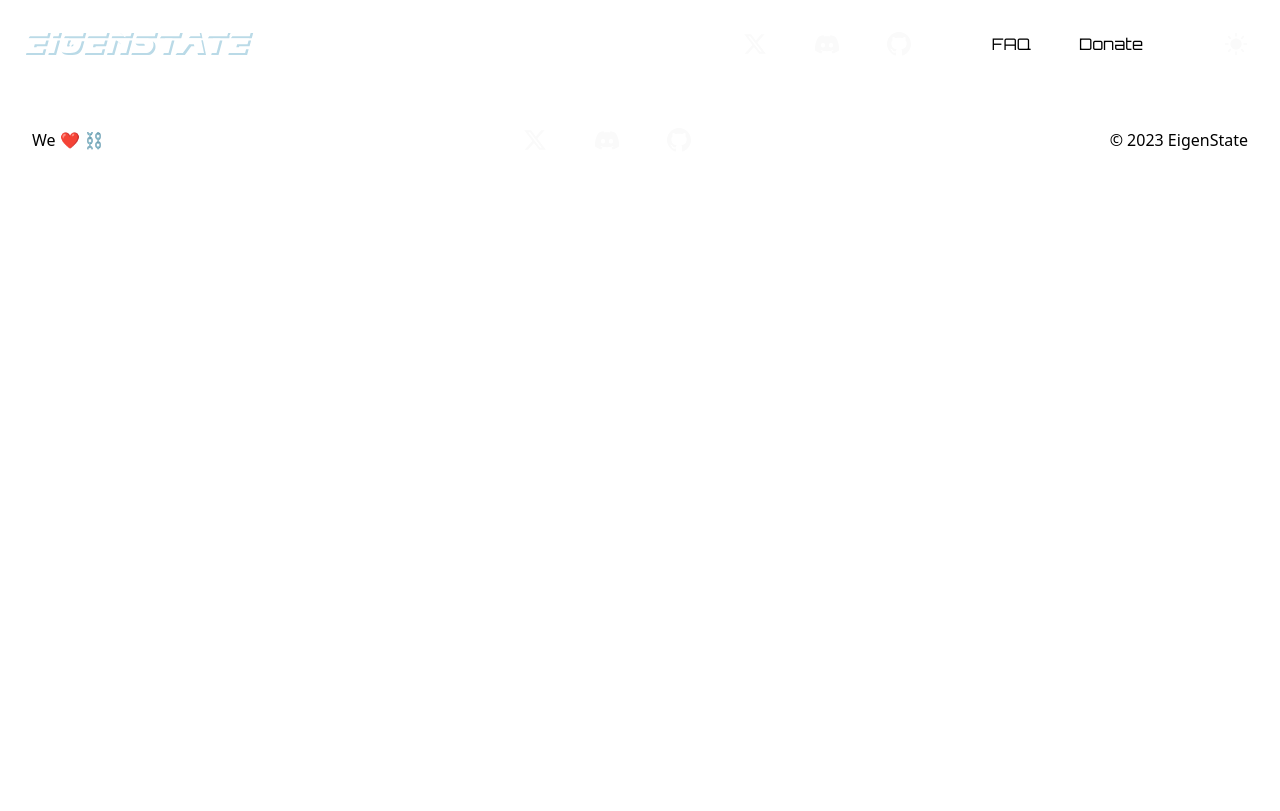
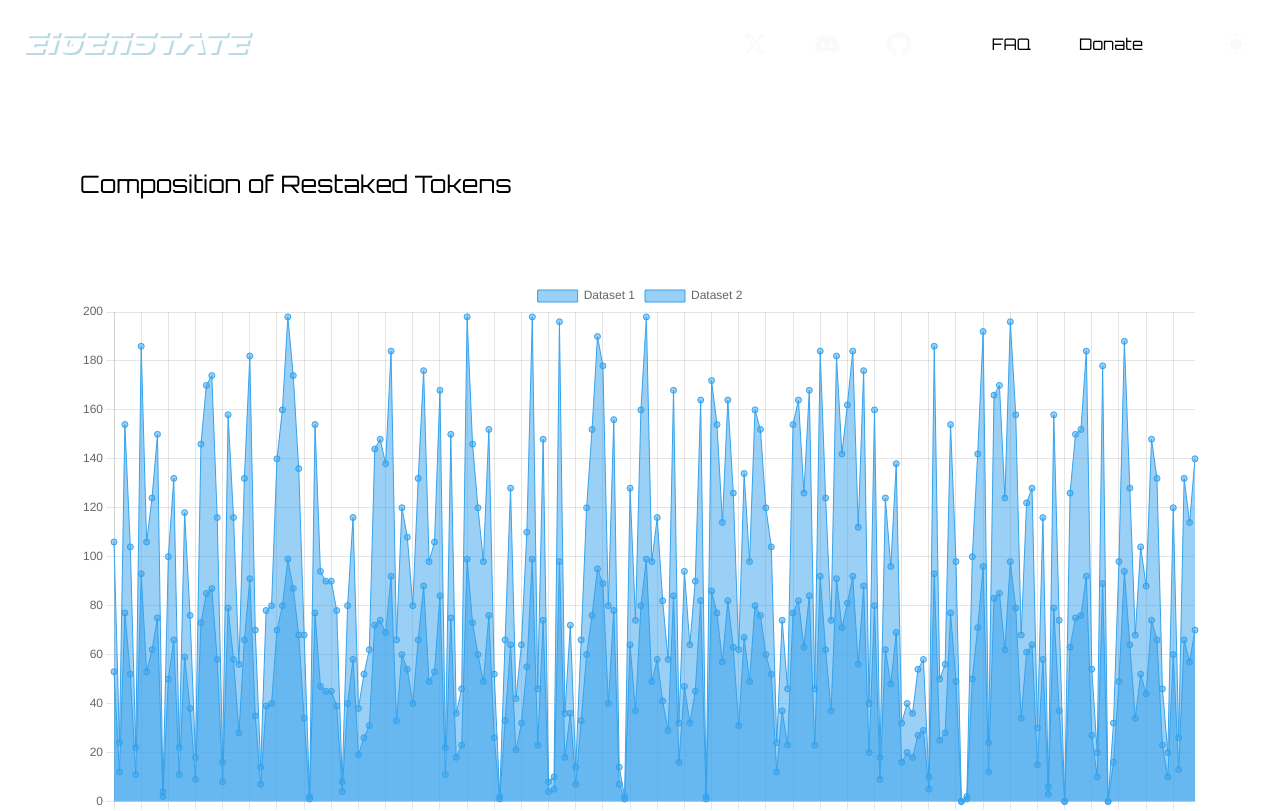
Before and after one commit to eigen-labs/eigenstate-website, a Next.js app: page / in a window 1280 px wide. Shown: the top 811 px of the page. Built offline with nearby package versions, Linux system fonts and the light colour scheme.

Commit message:
added graph for desktop view with random data

```diff
--- a/package.json
+++ b/package.json
@@ -12,6 +12,7 @@
     "@types/node": "20.10.5",
     "@types/react": "18.2.45",
     "@types/react-dom": "18.2.18",
+    "chart.js": "^4.4.1",
     "eslint": "8.56.0",
     "eslint-config-next": "14.0.4",
     "next": "14.0.4",
--- a/src/components/header.tsx
+++ b/src/components/header.tsx
@@ -72,7 +72,7 @@ const Header = () => {
 
         {/* Opening Mobile Menu */}
 
-        <div className={`flex flex-col items-center overflow-hidden bg-system-color w-full transition-all duration-300 absolute z-1 ${ isOpen ? 'h-screen' : 'h-0'}`}>
+        <div className={`flex flex-col items-center overflow-hidden bg-system-color w-full transition-all duration-300 absolute z-10 ${ isOpen ? 'h-screen' : 'h-0'}`}>
 
           {/* Native Links */}
           <div className="flex flex-col m-4 font-orbitron">
--- /dev/null
+++ b/src/components/token-composition.tsx
@@ -0,0 +1,129 @@
+
+import { useState, useEffect, useRef } from 'react';
+import Chart, { TooltipItem } from 'chart.js/auto';
+import generateData from '@/utils/utils';
+
+const TokenComposition = () => {
+
+    const chartRef = useRef<HTMLCanvasElement>(null);
+    const [windowWidth, setWindowWidth] = useState(0);
+    const [timeframe, setTimeframe] = useState(200); // Default timeframe
+    const [chartData, setChartData] = useState<number[]>([]); // Define the type of chartData
+
+    useEffect(() => {
+        // Function to update the state with the current window width
+        const handleResize = () => {
+            setWindowWidth(window.innerWidth);
+        };
+
+        // Set the initial width
+        handleResize();
+
+        // Add event listener for window resize
+        window.addEventListener('resize', handleResize);
+
+        console.log(`Current window width: ${windowWidth}px`);
+
+        // Clean up: Remove event listener on component unmount
+        return () => window.removeEventListener('resize', handleResize);
+    }, []); // Empty dependency array ensures this runs only on mount and unmount
+
+    // Update chart data when timeframe changes
+    useEffect(() => {
+        setChartData(generateData(timeframe));
+    }, [timeframe]);
+
+    // Used for creating the chart using Chart.js
+    useEffect(() => {
+        if (chartRef.current && chartData.length > 0) {
+            const ctx = chartRef.current.getContext('2d');
+            if (ctx) {
+                const myChart = new Chart(ctx, {
+                    type: 'line',
+                    data: {
+                        labels: Array.from({ length: chartData.length }, (_, i) => i + 1),
+                        datasets: [{
+                            label: 'Dataset 1',
+                            data: chartData,
+                            backgroundColor: 'rgba(54, 162, 235, 0.5)',
+                            borderColor: 'rgba(54, 162, 235, 1)',
+                            borderWidth: 1,
+                            fill: true,
+                        },
+                        {
+                            label: 'Dataset 2',
+                            data: chartData,
+                            backgroundColor: 'rgba(54, 162, 235, 0.5)',
+                            borderColor: 'rgba(54, 162, 235, 1)',
+                            borderWidth: 1,
+                            fill: true,
+                        },
+                    ]
+                    },
+                    options: {
+                        scales: {
+                            y: {
+                                stacked: true
+                            }
+                        },
+                        plugins: {
+                            tooltip: {
+                                enabled: true,
+                                mode: 'index',
+                                intersect: false,
+                                callbacks: {
+                                    label: function(tooltipItem: TooltipItem<'line'>) {
+                                        let label = tooltipItem.dataset.label || '';
+                                        if (label) {
+                                            label += ': ';
+                                        }
+                                        label += tooltipItem.raw;
+                                        return label;
+                                    }
+                                }
+                            },
+                        },
+                        interaction: {
+                            mode: 'nearest',
+                            intersect: true,
+                        }
+                    }
+                });
+                return () => {
+                    myChart.destroy();
+                };
+            }
+        }
+    }, [chartData, windowWidth]);
+
+    return (
+        <>
+            {/* Title */}
+            <div className='font-orbitron text-2xl m-20'>
+                Composition of Restaked Tokens
+            </div>
+
+            <div className="relative m-20 z-0">
+
+                {/* Timeframe selection buttons */}
+
+                <div className="font-orbitron text-sm absolute -top-4 right-0 flex">
+
+                    {[1, 7, 30, 200].map((tf) => (
+                        <button key={tf} onClick={() => setTimeframe(tf)} className={`px-2 py-1 text-white relative timeframe-button ${timeframe === tf ? 'active' : ''}`}>
+                            {tf} d
+                        </button>
+                    ))}
+
+                </div>
+
+                {/* Chart canvas */}
+                <canvas ref={chartRef} />
+
+            </div>
+
+        </>
+    )
+  }
+
+export default TokenComposition;
--- a/src/pages/index.tsx
+++ b/src/pages/index.tsx
@@ -1,7 +1,7 @@
-import Image from 'next/image'
 import { Inter } from 'next/font/google'
 import Header from '@/components/header'
 import Footer from '@/components/footer'
+import TokenComposition from '@/components/token-composition'
 
 const inter = Inter({ subsets: ['latin'] })
 
@@ -10,7 +10,9 @@ export default function Home() {
 
     <>
         <Header/>
-        {/* <div className='h-screen bg-green-500 z-0'></div> */}
+
+        <TokenComposition/>
+
         <Footer/>
     </>
 
--- a/src/styles/globals.css
+++ b/src/styles/globals.css
@@ -18,3 +18,21 @@ body {
   color: rgb(var(--text-color-rgb));
   background: rgb(var(--background-color-rgb));
 }
+
+/* styles/globals.css */
+.timeframe-button:hover::after,
+.timeframe-button.active::after {
+    content: '';
+    display: block;
+    height: 2px; /* Height of the line */
+    width: 66%; /* Two-thirds width */
+    background-color: white;
+    opacity: 0.5; /* Semi-transparent for hover */
+    position: absolute;
+    bottom: 0;
+    left: 17%; /* Center the line (100% - 66%) / 2 */
+}
+
+.timeframe-button.active::after {
+    opacity: 1; /* Fully opaque for active */
+}
--- /dev/null
+++ b/src/utils/utils.tsx
@@ -0,0 +1,5 @@
+
+// Function to generate random data
+const generateData = (length: number): number[] => Array.from({ length }, () => Math.floor(Math.random() * 100));
+
+export default generateData;
```
Also changed, not shown: 1 other file (tests, documents, lock files or other folders).
